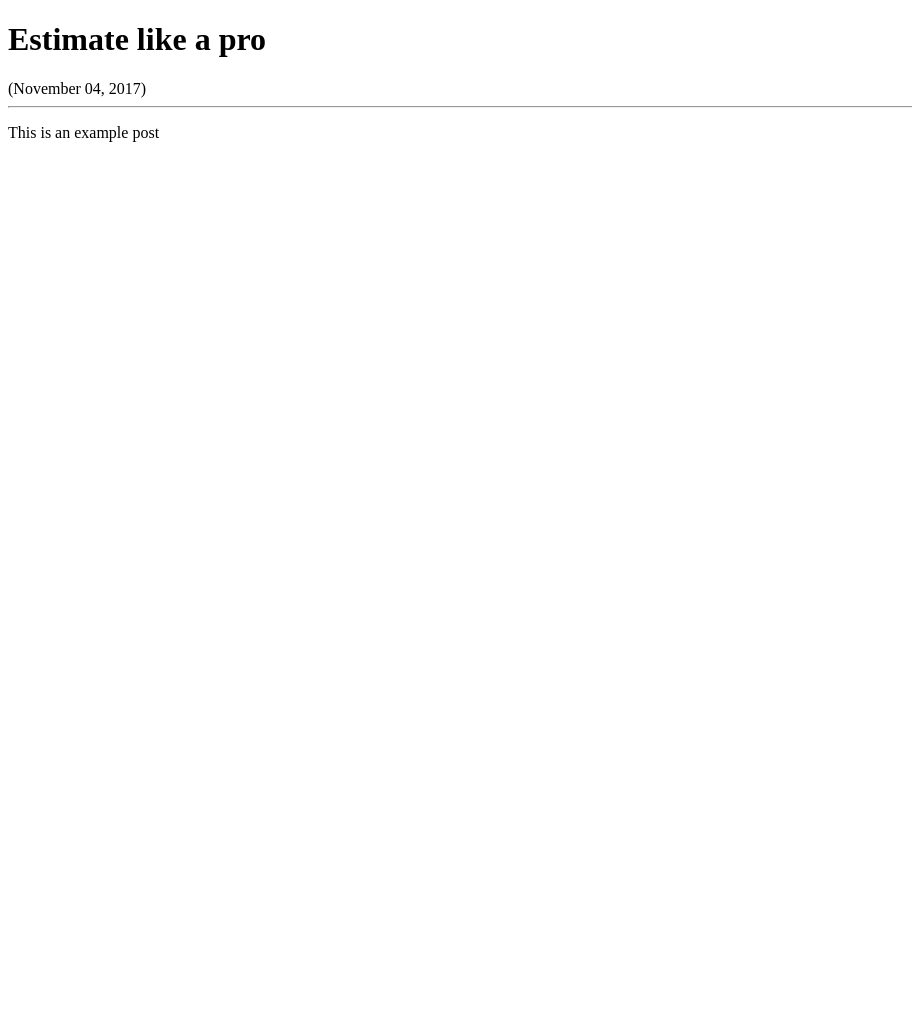
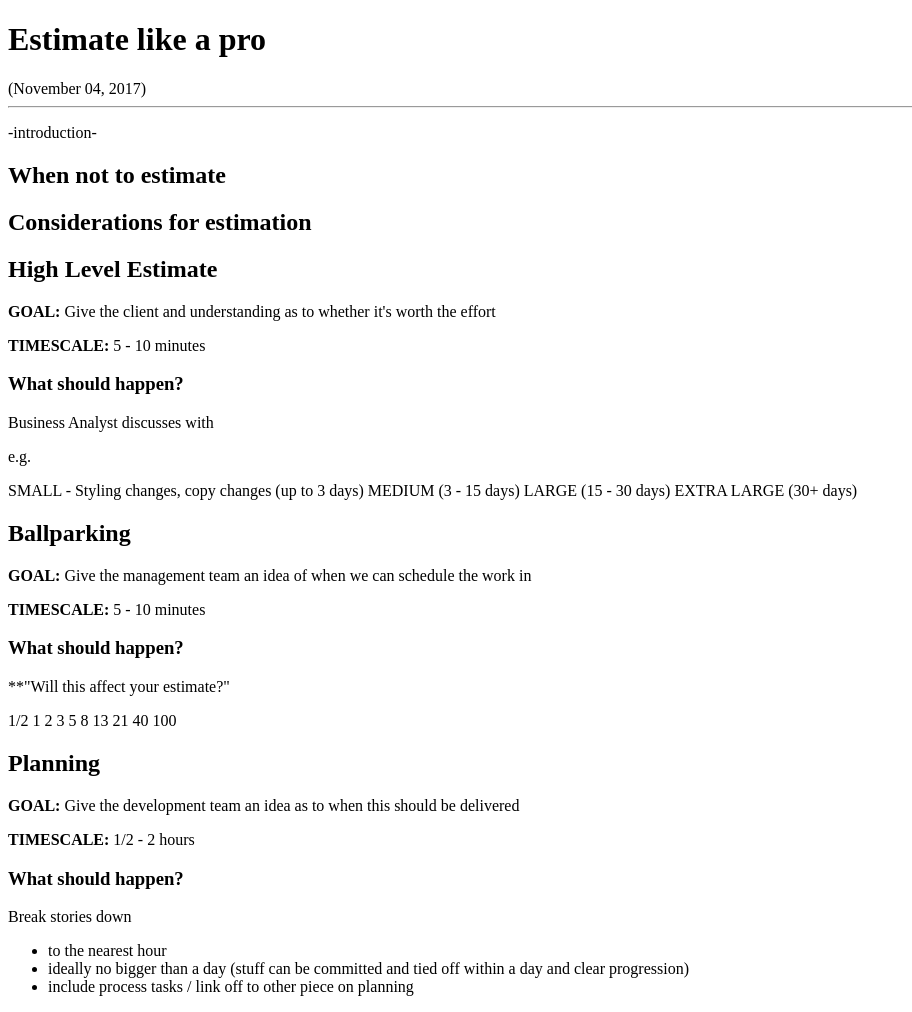
Before and after one commit to jamesadarich/james.adarich.com, a Gatsby site: page /blog/why-be-a-developer in a window 1280 px wide. Shown: the whole page, without its empty margins (0-912 px from the left). Before the commit the page ends 800 px from the top, so only its background shows below. Built offline with nearby package versions, Linux system fonts and the light colour scheme; Gatsby itself is replaced by a stand-in of ours.

Commit message:
add ability to draft posts

```diff
--- a/src/blog/estimate-like-a-pro/post.md
+++ b/src/blog/estimate-like-a-pro/post.md
@@ -6,4 +6,59 @@ description: "Estimating is hard, let's explore steps to make estimating simpler
 keywords: "estimating, scrum, agile, kanban, process"
 ---
 
-This is an example post
+-introduction-
+
+## When not to estimate
+
+## Considerations for estimation
+
+## High Level Estimate
+
+**GOAL:** Give the client and understanding as to whether it's worth the effort
+
+**TIMESCALE:** 5 - 10 minutes
+
+### What should happen?
+
+Business Analyst discusses with
+
+e.g.
+
+SMALL - Styling changes, copy changes (up to 3 days)
+MEDIUM (3 - 15 days)
+LARGE (15 - 30 days)
+EXTRA LARGE (30+ days)
+
+## Ballparking
+
+**GOAL:** Give the management team an idea of when we can schedule the work in
+
+**TIMESCALE:** 5 - 10 minutes
+
+### What should happen?
+
+**"Will this affect your estimate?"
+
+1/2
+1
+2
+3
+5
+8
+13
+21
+40
+100
+
+## Planning
+
+**GOAL:** Give the development team an idea as to when this should be delivered
+
+**TIMESCALE:** 1/2 - 2 hours
+
+### What should happen?
+
+Break stories down
+* to the nearest hour
+* ideally no bigger than a day (stuff can be committed and tied off within a day and clear progression)
+* include process tasks / link off to other piece on planning
--- /dev/null
+++ b/src/blog/refactor-your-tests/post.md
@@ -0,0 +1,10 @@
+---
+path: "/blog/refactor-your-tests"
+date: "2017-09-21"
+title: "Refactor your tests"
+description: "Oh my gosh, I have no idea what these tests are trying to achieve"
+keywords: "testing, TDD, unit testing, code quality, refactor"
+draft: true
+---
+
+This is an example post
--- a/src/pages/index.tsx
+++ b/src/pages/index.tsx
@@ -6,7 +6,7 @@ export default class BlogList extends React.PureComponent<any> {
 
   public render() {
     const POSTS = this.props.data.allMarkdownRemark.edges
-      .filter((edge: any) => !!edge.node.frontmatter.date) // You can filter your posts based on some criteria
+      .filter((edge: any) => !edge.node.frontmatter.draft) // You can filter your posts based on some criteria
       .map((edge: any) => <PostLink key={edge.node.id} post={edge.node} />);
 
     return <Page title="Blog" description="A list of musings and such">{POSTS}</Page>;
@@ -25,6 +25,7 @@ export const pageQuery = graphql`
             path
             title
             description
+            draft
           }
         }
       }
```
